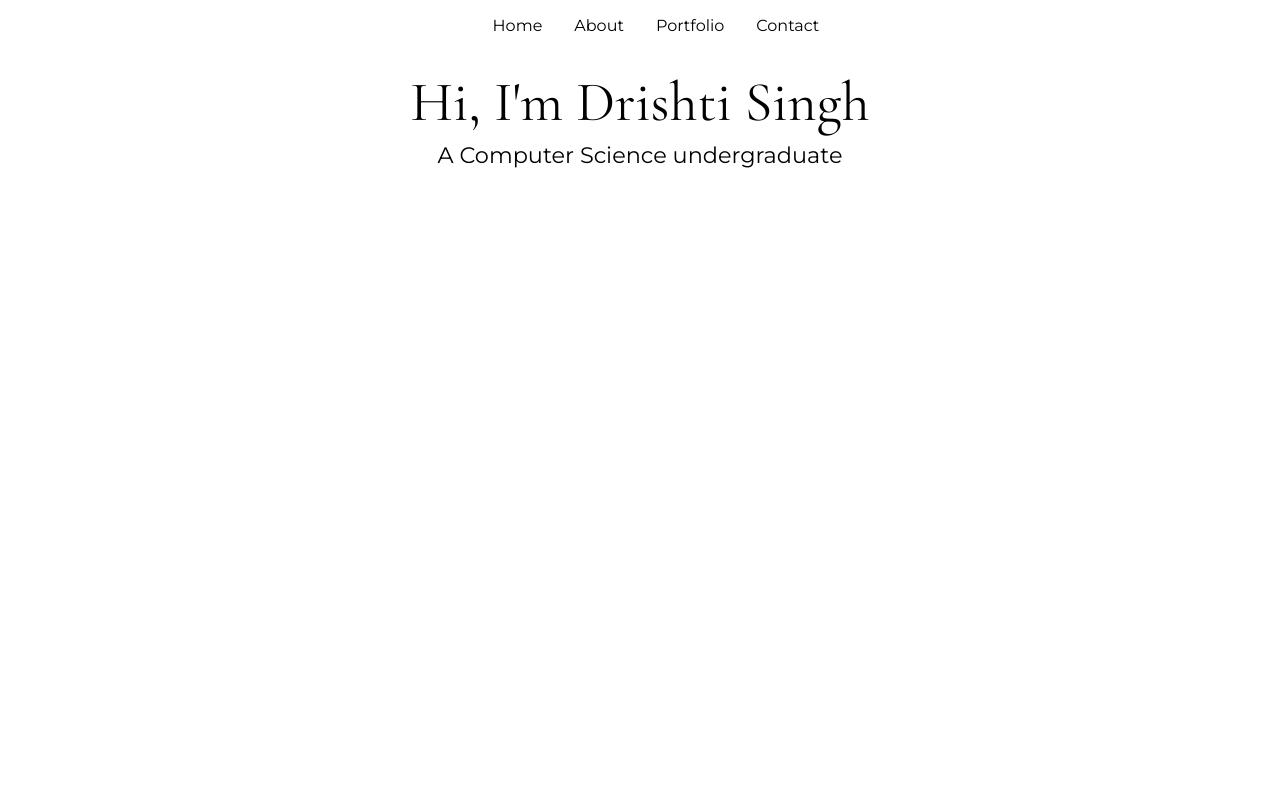
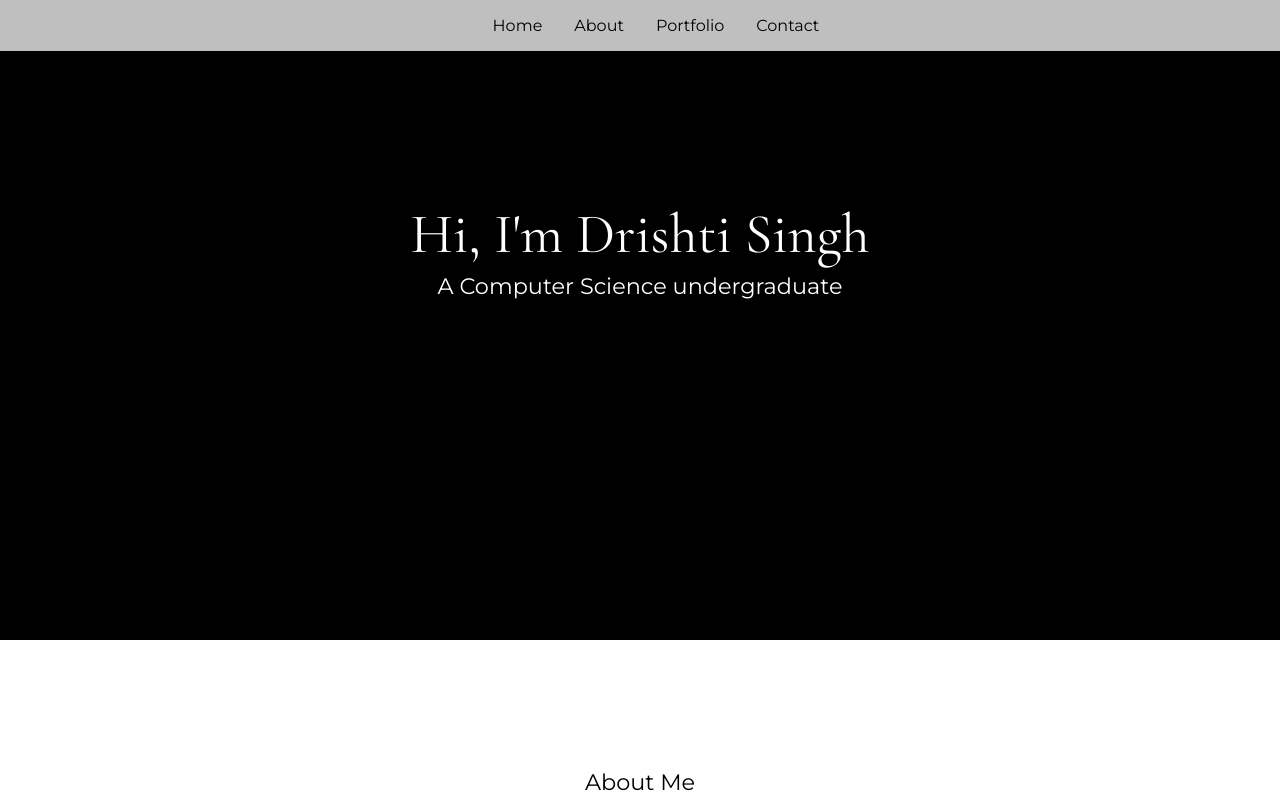
Before and after one commit to ds-09/PortfolioWebsite, a React (Vite) app: page / in a window 1280 px wide. Built offline with nearby package versions, Linux system fonts and the light colour scheme.

Commit message:
updated files.

```diff
--- a/src/Components/About.jsx
+++ b/src/Components/About.jsx
@@ -29,7 +29,9 @@ const imageAltText = "purple and blue abstract background";
  * Sort description that expands on your title on the Home component.
  */
 const description =
-  "I'm a third year student pursuing BTech in Computer Science and Engineering at Manipal University.I am passionate about solving problems in new creative ways to drive innovation. I seek opportunities to expand my skillset and .";
+  "I'm a third year student pursuing BTech in Computer Science at Manipal University."
+
+const desc="I am passionate about solving problems in new creative ways to drive innovation. I am a quick learner and a team player. I am always looking for opportunities to learn and grow.";
 
 /**
  * List of some of skills or technologies you work on, are learning,
@@ -59,6 +61,7 @@ const About = () => {
       >
         <h2>About Me</h2>
         <p className="large">{description}</p>
+        <p className="large">{desc}</p>
         <hr />
         <p className="large">{skillDesc}</p>
         <div
--- a/src/styles.css
+++ b/src/styles.css
@@ -25,12 +25,9 @@ section {
   width: 100vw;
 }
 
-section.min-height {
-  min-height: 80vh;
-}
 
 section.padding {
-  padding: 5rem 0;
+  background-color: white;
 }
 
 section img.background {
@@ -133,12 +130,19 @@ img.socialIcon {
 }
 
 .centered-container {
+  color: white;
   display: flex;
   justify-content: center;
   flex-direction:column;
   align-items: center;
   align-content: center;
   position: absolute;
-  top: 5rem;
+  height: 40vw;
   width: 100vw;
 }
+
+
+section.min-height {
+  min-height: 80vh;
+  background-color: black;
+}
```
